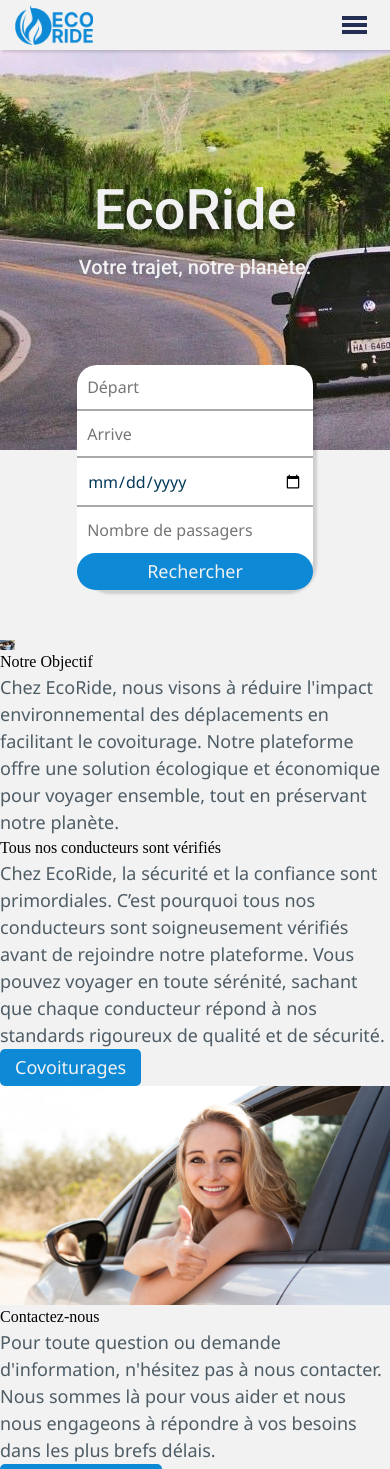
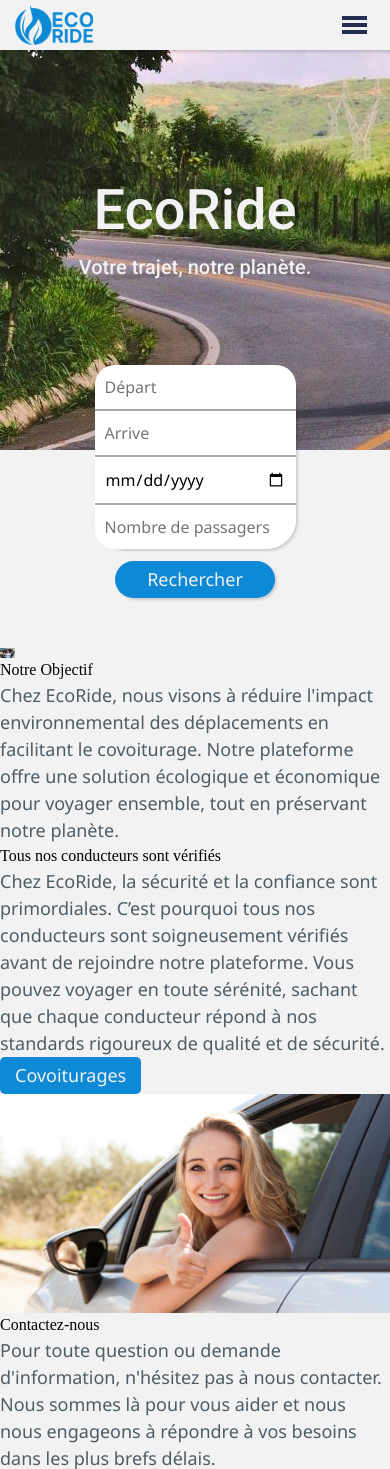
Before and after one commit to joselezcano8/EcoRide---Studi, a PHP site: page / in a window 390 px wide. Shown: the top 1469 px of the page. Run offline with PHP 8.4, Linux system fonts and the light colour scheme.

Commit message:
Fixing design

```diff
--- a/index.html
+++ b/index.html
@@ -57,6 +57,7 @@
     <main class="main">
         <!--Recherhce Itineraire-->
         <form class="form" action="">
+            <div>
                 <input type="text" name="" id="depart-input" list="depart-suggestions" placeholder="Départ" class="depart">
                 <datalist id="depart-suggestions"></datalist>
 
@@ -66,6 +67,7 @@
                 <input type="date" name="" id="" placeholder="Date" class="date">
 
                 <input type="number" name="" id="" placeholder="Nombre de passagers" class="nombre-passagers">
+            </div>
 
             <input type="button" value="Rechercher" class="button | rechercher">
         </form>
--- a/styles.css
+++ b/styles.css
@@ -297,31 +297,42 @@ svg {
   display: grid;
 }
 
+
 .form {
   height: 3em;
   display: flex;
   justify-self: center;
-  background-color: white;
+  border-radius: 30px;
+  margin-top: -25px;
+  margin-bottom: 50px;
+  gap: 1rem;
+}
+
+.form div {
+  display: flex;
   border-radius: 30px;
   box-shadow: rgba(0, 0, 0, 0.15) 1.95px 1.95px 2.6px;
-  margin-top: -25px;
-  margin-bottom: 50px;
 }
 
 .form * {
   border: 0;
 }
 
-
 .depart {
   border-top-left-radius: 30px;
   border-bottom-left-radius: 30px;
+}
+
+.nombre-passagers {
+  border-top-right-radius: 30px;
+  border-bottom-right-radius: 30px;
 }
 
 .rechercher {
   border-radius: 30px;
   padding-left: 70px;
   padding-right: 70px;
+  box-shadow: rgba(0, 0, 0, 0.15) 1.95px 1.95px 2.6px;
 }
 
 .arrive,
@@ -329,7 +340,7 @@ svg {
 .date,
 .nombre-passagers {
   padding: 10px;
-  color: var(--clr-dark);
+  /* color: var(--clr-dark) */;
   border-right: 2px solid rgb(169, 169, 169);
   font-family: var(--ff-secondary);
 }
@@ -340,8 +351,20 @@ svg {
     flex-direction: column;
     justify-self: center;
     margin-top: -85px;
-    gap: 1px;
-    box-shadow: rgba(0, 0, 0, 0.15) 3.95px 3.95px 2.6px;
+    gap: 0.75rem;
+  }
+
+  .form div {
+    flex-direction: column;
+    box-shadow: rgba(0, 0, 0, 0.15) 1.95px 1.95px 2.6px;
+  }
+
+  .rechercher {
+    align-self: center;
+    text-align: center;
+    width: 80%;
+    padding-left: 0;
+    padding-right: 0;
   }
 
   .depart {
@@ -359,5 +382,7 @@ svg {
 
   .nombre-passagers {
     border-right: none;
+    border-top-right-radius: 0;
+    border-bottom-left-radius: 20px;
   }
 }
```
Also changed, not shown: img/car_road.jpg. Lines whose indentation alone changed are shown as unchanged.
